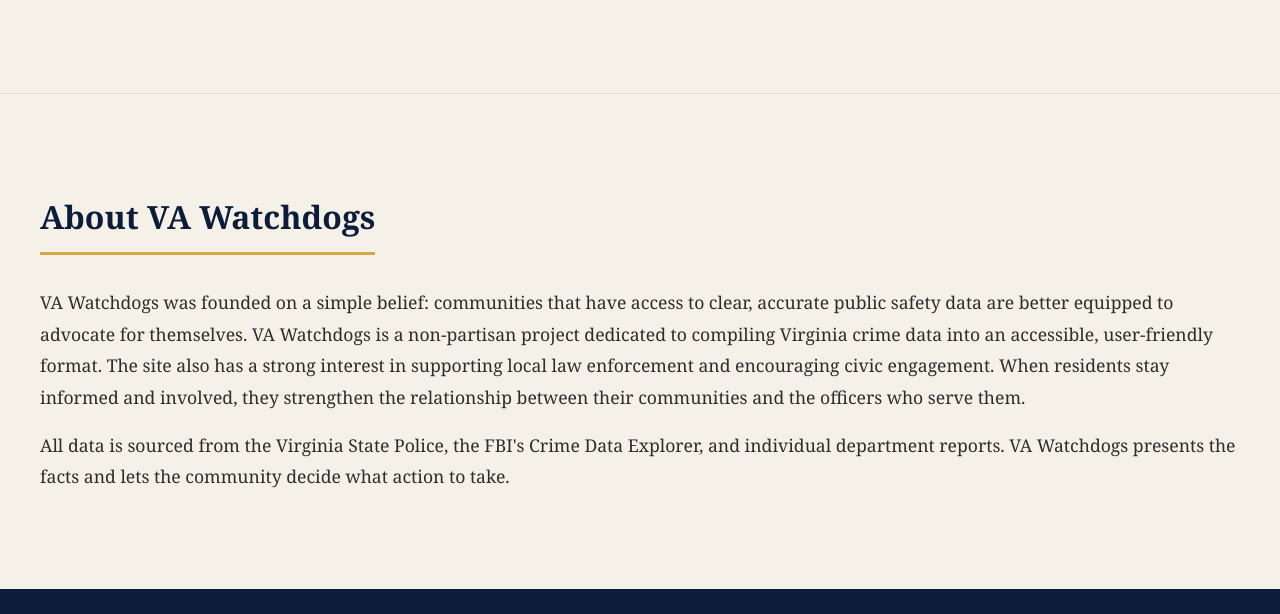
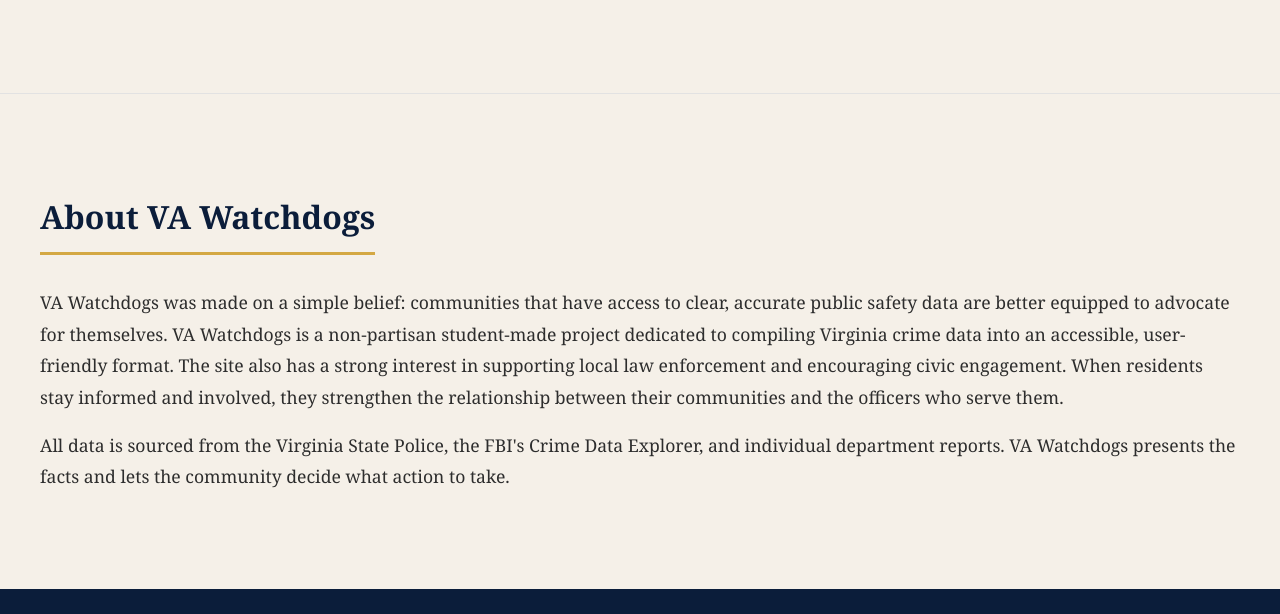
Before and after one commit to NosaraBlu/DA409_project_files, a plain HTML site: page index.html in a window 1280 px wide. Shown: the part 2953-3567 px from the top of the page. Drawn offline with Linux system fonts and the light colour scheme.

Commit message:
Revise description of VA Watchdogs
Updated the description of VA Watchdogs for clarity.

```diff
--- a/index.html
+++ b/index.html
@@ -237,10 +237,10 @@
                 <div class="section-text">
                     <h2 class="section-title">About VA Watchdogs</h2>
                     <p class="section-body">
-                        VA Watchdogs was founded on a simple belief: communities that
+                        VA Watchdogs was made on a simple belief: communities that
                         have access to clear, accurate public safety data are better
                         equipped to advocate for themselves. VA Watchdogs is a non-partisan
-                        project dedicated to compiling Virginia crime data into an
+                        student-made project dedicated to compiling Virginia crime data into an
                         accessible, user-friendly format. The site also has a strong
                         interest in supporting local law enforcement and encouraging
                         civic engagement. When residents stay informed and involved,
```
